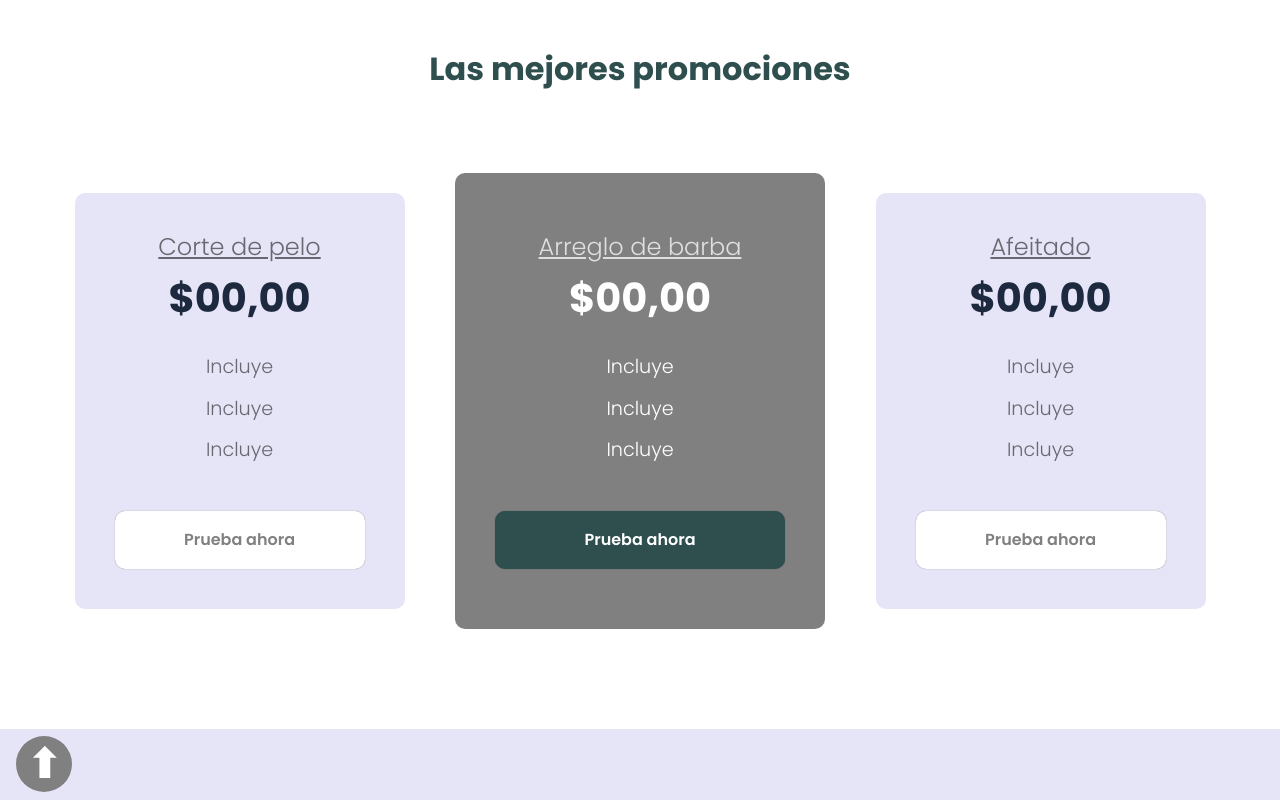
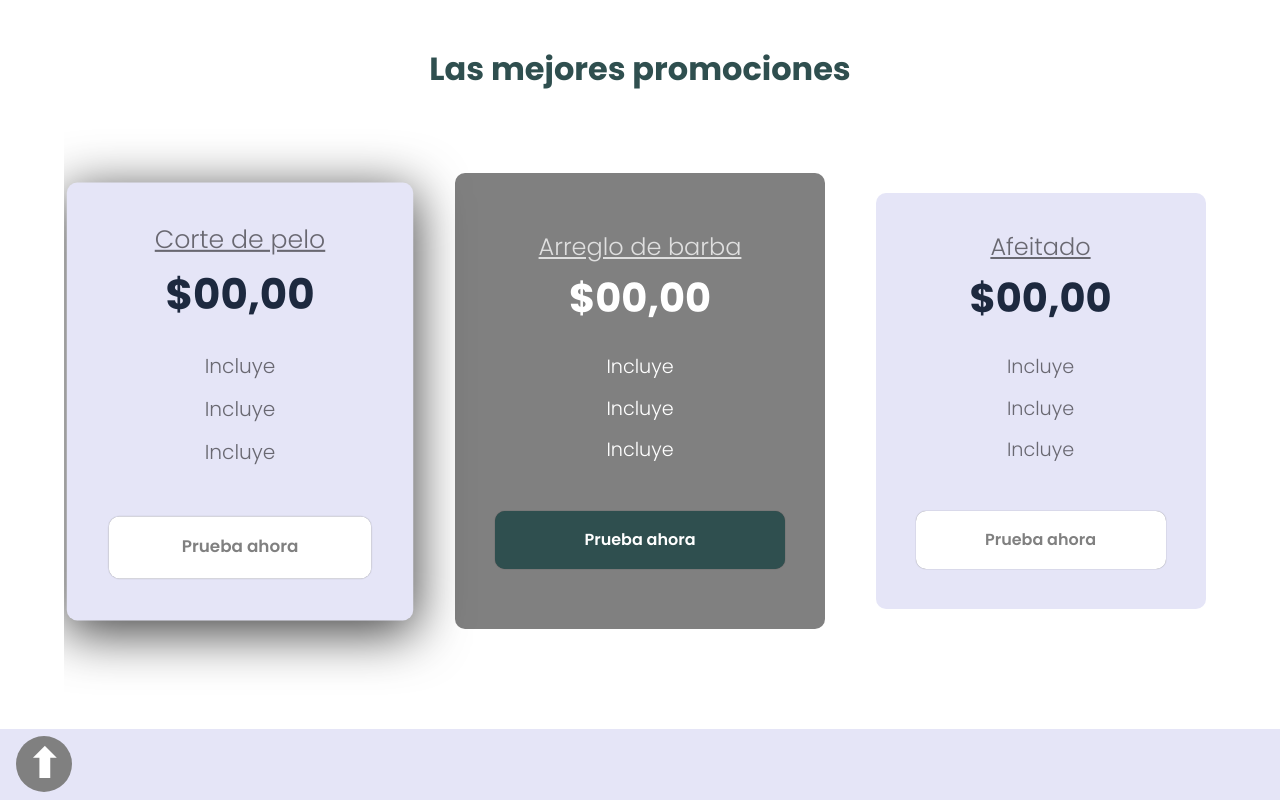
Before and after one commit to AlexanderMTC/barber, a plain HTML site: page index.html in a window 1280 px wide. In both pictures the pointer is over the element 239 px from the left and 2248 px from the top of the page. Shown: the part 1848-2648 px from the top of the page. Drawn offline with Linux system fonts and the light colour scheme.

Commit message:
Cambios CSS 1000px

```diff
--- a/css/style.css
+++ b/css/style.css
@@ -232,6 +232,12 @@ body {
   --bg-cta: #fff;
   --color-cta: #808080;
   --color-items: #696871;
+  transition: all 0.3s;
+}
+
+.price__element:hover {
+  transform: scale(1.05);
+  box-shadow: 0px 10px 50px 2px rgb(0, 0, 0, 0.75);
 }
 
 .price__element--best {
--- a/js/questions.js
+++ b/js/questions.js
@@ -1,6 +1,5 @@
 (() => {
   const titleQuestions = [...document.querySelectorAll(".questions__title")];
-  console.log(titleQuestions);
 
   titleQuestions.forEach((question) => {
     question.addEventListener("click", () => {
```
